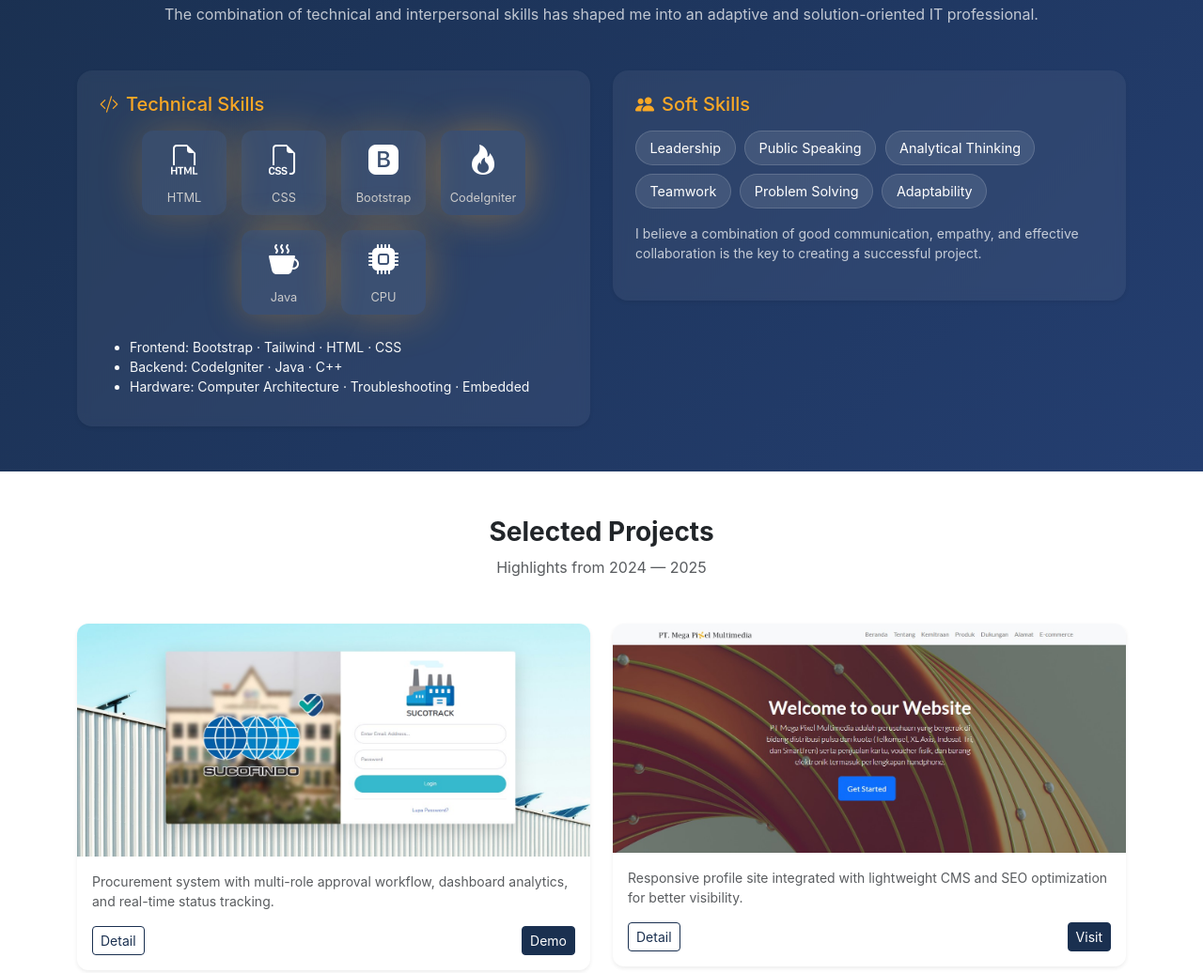
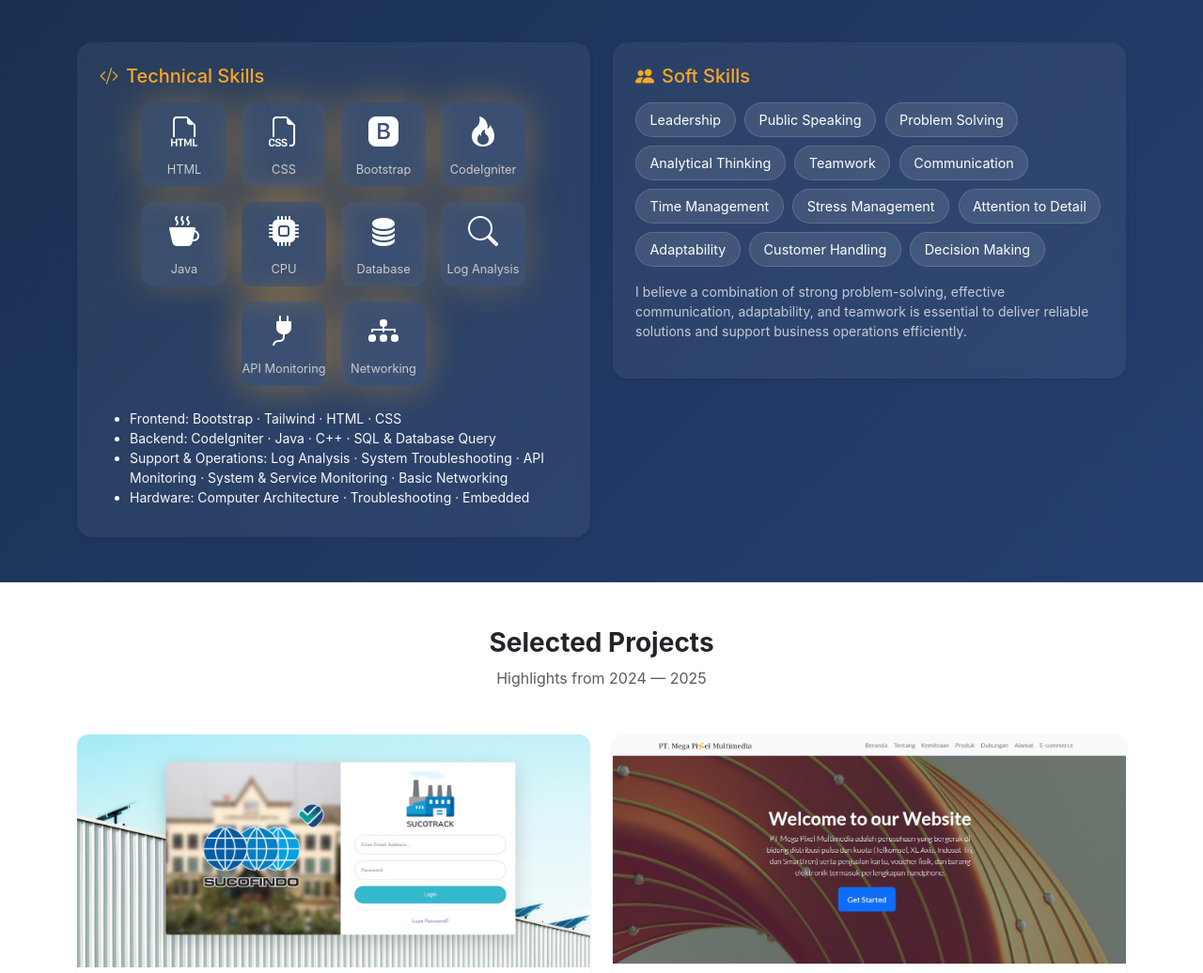
Before and after one commit to andikaramaputra/andikaramaputra.github.io, a plain HTML site: page index.html in a window 1280 px wide. Shown: the part 1330-2366 px from the top of the page at 94% size. Drawn offline with nearby package versions, Linux system fonts and the light colour scheme.

Commit message:
Update index.html

```diff
--- a/index.html
+++ b/index.html
@@ -40,7 +40,7 @@
           <div class="brand-mark me-2">AR</div>
           <div class="brand-text">
             <div class="fw-bold">Andika Rama Putra</div>
-            <small class="role-text">Software & Computer Engineer</small>
+            <small class="role-text">IT Support & System Operations Specialist</small>
           </div>
         </a>
 
@@ -112,9 +112,7 @@
             <h3 class="fw-bold mb-3 text-white">About Me</h3>
 
             <p class="lead text-light mb-3 text-justify">
-              I am a professional in <strong>Software Engineering & Computer Engineering</strong>, focusing on system requirements analysis, web application architecture
-              design, and the selection of appropriate development technologies. With a strong understanding of computer hardware and proven troubleshooting
-              skills, I am committed to delivering reliable, efficient, and user-friendly digital solutions.
+              I am a professional in <strong>Software Engineering & Computer Engineering</strong>, experienced in IT Support, Helpdesk, and operational data management. Skilled in system troubleshooting, device and application maintenance, and supporting smooth operations through data processing and monitoring.
             </p>
             <!-- <p class="text-light mb-4">
               Selama 5+ tahun di bidang IT, saya terlibat dalam pengembangan web, troubleshooting, dan organisasi mahasiswa — di mana saya belajar
@@ -200,13 +198,32 @@
         <i class="bi bi-cpu-fill"></i>
         <span>CPU</span>
       </div>
+
+      <!-- Additional Skills -->
+      <div class="tech-item" data-aos="zoom-in" data-skill="Database" data-percent="85">
+        <i class="bi bi-database-fill"></i>
+        <span>Database</span>
+      </div>
+      <div class="tech-item" data-aos="zoom-in" data-skill="Log Analysis" data-percent="87">
+        <i class="bi bi-search"></i>
+        <span>Log Analysis</span>
+      </div>
+      <div class="tech-item" data-aos="zoom-in" data-skill="API Monitoring" data-percent="84">
+        <i class="bi bi-plug-fill"></i>
+        <span>API Monitoring</span>
+      </div>
+           <div class="tech-item" data-aos="zoom-in" data-skill="Networking" data-percent="80">
+        <i class="bi bi-diagram-3-fill"></i>
+        <span>Networking</span>
+      </div>
     </div>
 
     <!-- List detail -->
     <div class="mt-4">
       <ul class="text-light small mb-2">
         <li>Frontend: Bootstrap · Tailwind · HTML · CSS</li>
-                  <li>Backend: CodeIgniter · Java · C++</li>
+        <li>Backend: CodeIgniter · Java · C++ · SQL & Database Query</li>
+        <li>Support & Operations: Log Analysis · System Troubleshooting · API Monitoring · System & Service Monitoring · Basic Networking</li>
         <li>Hardware: Computer Architecture · Troubleshooting · Embedded</li>
       </ul>
     </div>
@@ -216,17 +233,25 @@
           <!-- Soft Skills -->
     <div class="col-lg-6">
       <div class="skill-card p-4 shadow-sm">
-              <h5 class="text-accent mb-3"><i class="bi bi-people-fill me-2"></i>Soft Skills</h5>
+        <h5 class="text-accent mb-3">
+          <i class="bi bi-people-fill me-2"></i>Soft Skills
+        </h5>
         <div class="soft-skill-tags">
           <span>Leadership</span>
           <span>Public Speaking</span>
+          <span>Problem Solving</span>
           <span>Analytical Thinking</span>
           <span>Teamwork</span>
-                <span>Problem Solving</span>
+          <span>Communication</span>
+          <span>Time Management</span>
+          <span>Stress Management</span>
+          <span>Attention to Detail</span>
           <span>Adaptability</span>
+          <span>Customer Handling</span>
+          <span>Decision Making</span>
         </div>
         <p class="text-light mt-3 small opacity-75">
-                I believe a combination of good communication, empathy, and effective collaboration is the key to creating a successful project.
+          I believe a combination of strong problem-solving, effective communication, adaptability, and teamwork is essential to deliver reliable solutions and support business operations efficiently.
         </p>
       </div>
 </div>
@@ -343,6 +368,17 @@
           <!-- Item -->
           <div class="timeline-item left" data-aos="fade-right">
             <div class="timeline-icon">
+              <i class="bi bi-cash-coin"></i>
+            </div>
+            <div class="timeline-content shadow-sm">
+              <span class="timeline-date">Nov 2025 – Present </span>
+              <h5>Helpdesk IT Support — <span class="text-accent">PT Sarana Pactindo</span></h5>
+              <p>Handle incidents, troubleshoot systems, monitor services, and escalate issues to ensure SLA compliance.</p>
+            </div>
+          </div>
+
+          <div class="timeline-item right" data-aos="fade-left" data-aos-delay="80">
+            <div class="timeline-icon">
               <i class="bi bi-diagram-3-fill"></i>
             </div>
             <div class="timeline-content shadow-sm">
@@ -352,7 +388,7 @@
             </div>
           </div>
 
-          <div class="timeline-item right" data-aos="fade-left" data-aos-delay="80">
+           <div class="timeline-item left" data-aos="fade-right" data-aos-delay="160">
             <div class="timeline-icon">
               <i class="bi bi-graph-up-arrow"></i>
             </div>
@@ -363,7 +399,7 @@
             </div>
           </div>
 
-          <div class="timeline-item left" data-aos="fade-right" data-aos-delay="160">
+        <div class="timeline-item right" data-aos="fade-left" data-aos-delay="240">
             <div class="timeline-icon">
               <i class="bi bi-bug-fill"></i>
             </div>
@@ -374,7 +410,7 @@
             </div>
           </div>
 
-          <div class="timeline-item right" data-aos="fade-left" data-aos-delay="240">
+         <div class="timeline-item left" data-aos="fade-right" data-aos-delay="320">
             <div class="timeline-icon">
               <i class="bi bi-box-seam"></i>
             </div>
```
Lines whose indentation alone changed are shown as unchanged.
